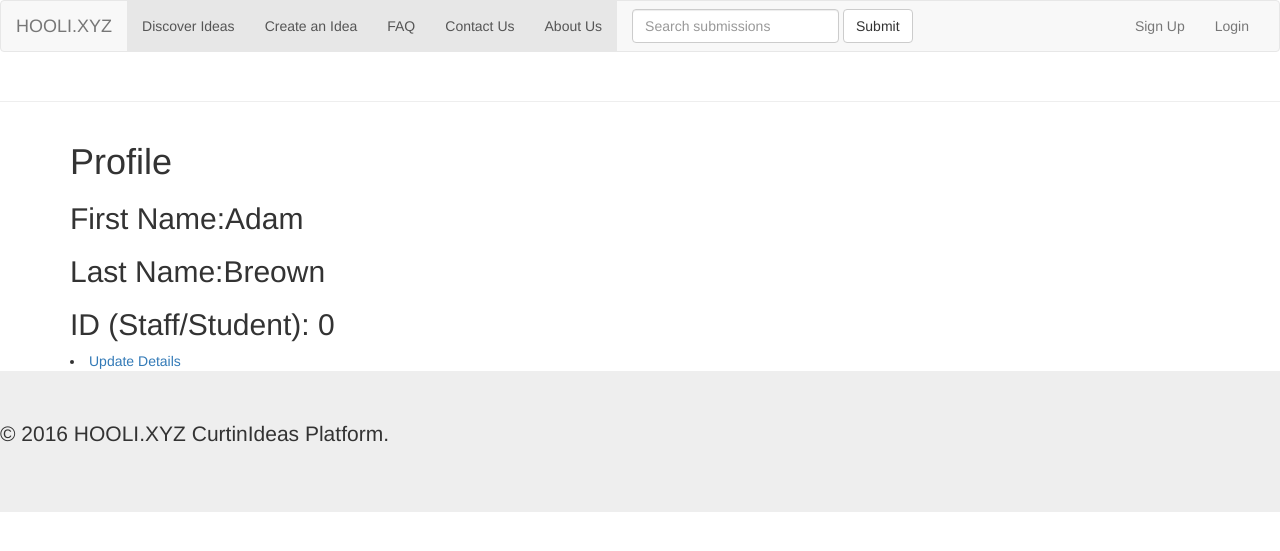
After one commit to jordanchou/curtinideas, a Django app: template website/templates/accounts/customuser_detail.html in a window 1280 px wide. The commit adds this page. Shown: the top 551 px of the page. Run offline with Django 3.2, Linux system fonts and the light colour scheme; the template is opened without the code that fills it: values that come from a table or form of the project are taken from there, others are empty; data comes from the database, SQL or seed files in the repository; both versions use the stored data as it was after the commit; parts of the project's set-up code (start-up, migrations or seed data) failed here and were passed over; some libraries are stand-ins or nearby versions.

Commit message:
Add viewing for profiles

```diff
--- a/website/accounts/models.py
+++ b/website/accounts/models.py
@@ -3,7 +3,7 @@ from django.contrib.auth.models import BaseUserManager, AbstractBaseUser
 from django.contrib.auth.models import PermissionsMixin
 
 class CustomUserManager(BaseUserManager):
-    def create_user(self, first_name, last_name, email, sid, password=None):
+    def create_user(self, first_name, last_name, email, sid, password=None, **args):
         '''
         Creates and saves a User with the given email, first name, last name, sid
         and password.
@@ -24,7 +24,7 @@ class CustomUserManager(BaseUserManager):
 
         return user
 
-    def create_superuser(self, first_name, last_name, email, sid, password):
+    def create_superuser(self, first_name, last_name, email, sid, password, **args):
         '''
         Creates and saves a superuser with the given email, firstname, lastname
         , sid and password
@@ -35,6 +35,7 @@ class CustomUserManager(BaseUserManager):
                                 last_name=last_name,
                                 email=email,
                                 sid=sid,
+                                slug=slugify(email),
                                 password=password
                                )
 
@@ -56,6 +57,7 @@ class CustomUser(AbstractBaseUser):
     is_active = models.BooleanField(default=True)
     is_admin = models.BooleanField(default=False)
     is_superuser = models.BooleanField(default=False)
+    slug = models.SlugField(max_length = 100, default = email)
 
     objects = CustomUserManager()
 
@@ -96,3 +98,6 @@ class CustomUser(AbstractBaseUser):
 
     def has_module_perms(self, app_label):
         return self.is_admin
+
+    def authenticated(self):
+        return True
--- a/website/accounts/urls.py
+++ b/website/accounts/urls.py
@@ -1,6 +1,6 @@
 from django.conf.urls import url
 
-from .views import RegistrationView
+from .views import RegistrationView, AccountDetailView, AccountUpdateView
 from django.contrib.auth import views
 from django.contrib.auth.views import login, logout, password_change, password_change_done
 
@@ -51,4 +51,8 @@ urlpatterns = [
                         'template_name':'accounts/login.html'
                     }
                     ),
+
+                 url(r'^profile/(?P<slug>.*)/$', AccountDetailView.as_view(), name='account_detail'),
+                 url(r'^profile/edit/.*/$', AccountUpdateView.as_view(), name='customuser_update'),
+
                ]
--- /dev/null
+++ b/website/templates/accounts/customuser_detail.html
@@ -0,0 +1,11 @@
+{% extends "base.html" %}
+
+{% block content %}
+<h1>Profile</h1>
+<h2>First Name:{{ object.first_name }}</h2>
+<h2>Last Name:{{ object.last_name }}</h2>
+<h2>ID (Staff/Student): {{ object.sid }}</h2>
+
+<li><a href="{% url 'accounts:customuser_update' %}">Update Details</a></li>
+
+{% endblock %}
--- a/website/templates/base.html
+++ b/website/templates/base.html
@@ -32,14 +32,14 @@
 
                   {% if user.is_authenticated %}
                     <ul class="nav navbar-nav navbar-right">
-                      <li><a href="/accounts/register">Sign Up</a></li>
-                      <li><a href="/accounts/login">Login</a></li>
+                      <li><a href="/accounts/submissions">View Submissions</a></li>
+                      <li><a href="{% url 'accounts:account_detail' slug=user.slug %}">View Account</a></li>
+                      <li><a href="/accounts/logout">Logout</a></li>
                     </ul>
                   {% else %}
                     <ul class="nav navbar-nav navbar-right">
-                      <li><a href="/accounts/submissions">View Submissions</a></li>
-                      <li><a href="/accounts/profile">View Account</a></li>
-                      <li><a href="/accounts/logout">Logout</a></li>
+                      <li><a href="/accounts/register">Sign Up</a></li>
+                      <li><a href="/accounts/login">Login</a></li>
                     </ul>
                   {% endif %}
 
```
Also changed, not shown: website/accounts/views.py (+24 -4 lines), website/templates/accounts/account_detail.html (added, +8 -0 lines), website/templates/accounts/customuser_update_form.html (added, +10 -0 lines), website/accounts/migrations/0003_customuser_slug.py (added), website/accounts/migrations/0004_auto_20160405_1045.py (added), website/accounts/migrations/0005_auto_20160405_1052.py (added), website/db.sqlite3.
